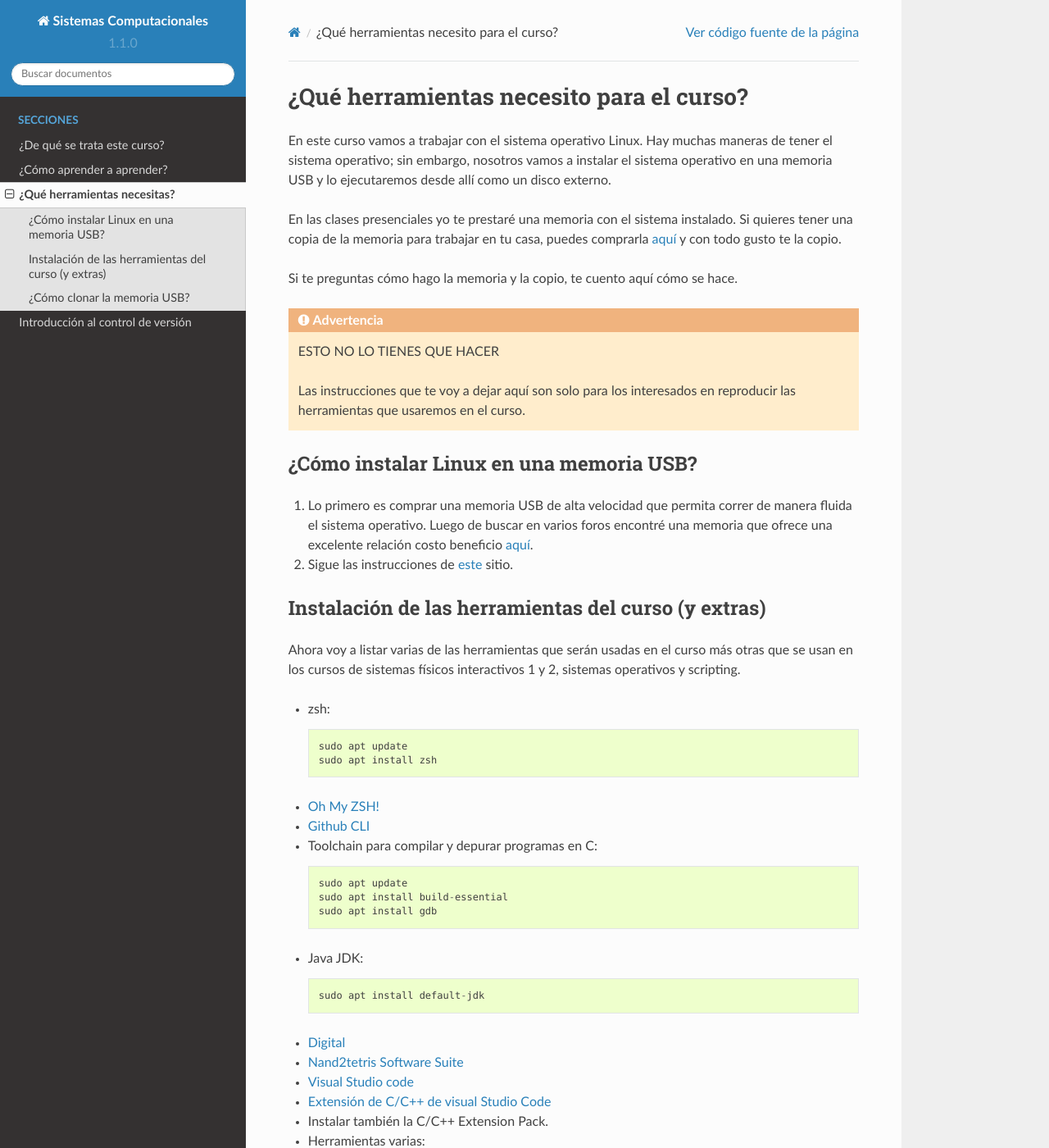
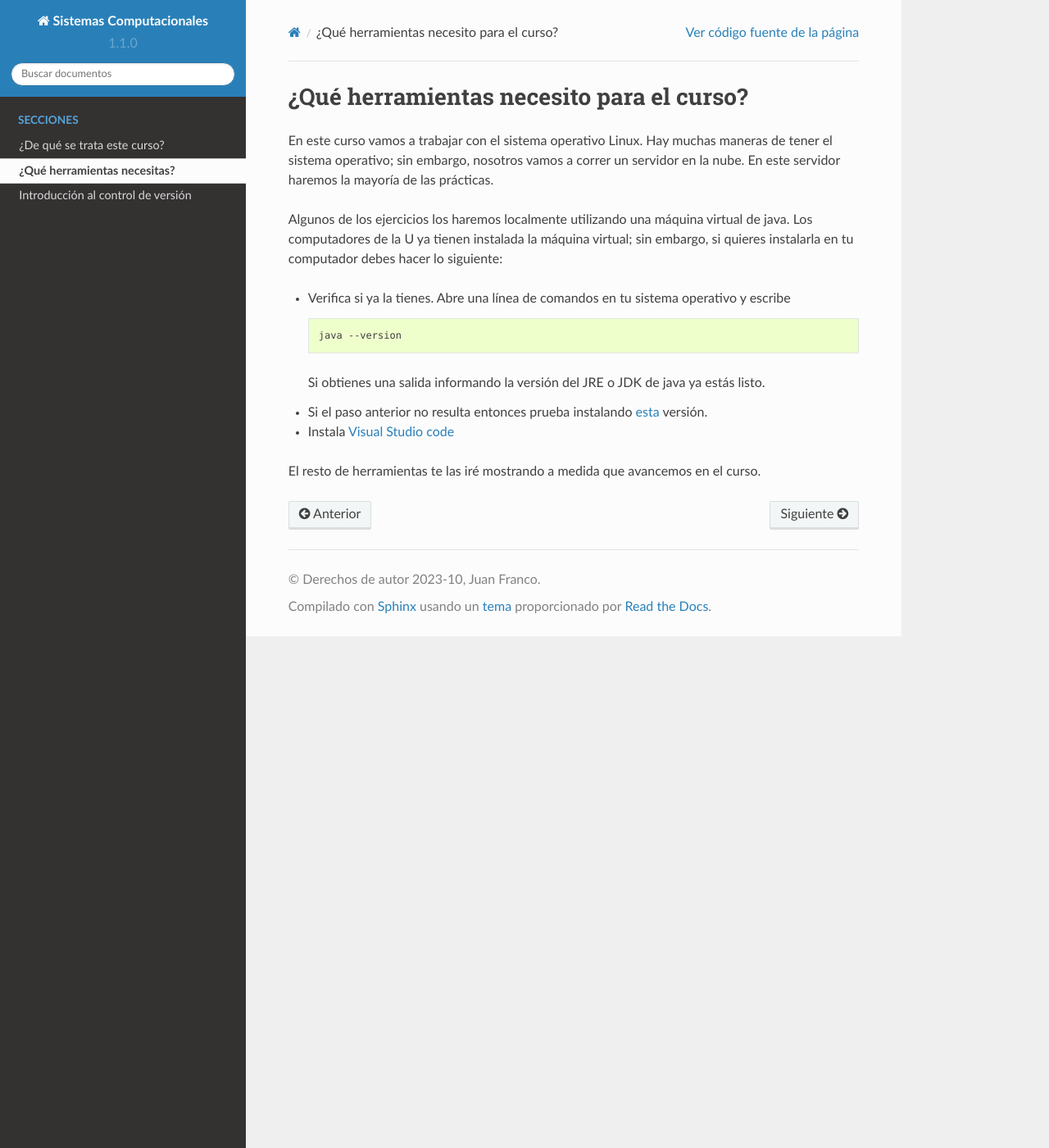
Before and after one commit to juanferfranco/SistemasComputacionales, a Sphinx documentation site: the page built from docs/_intro/tools.rst, in a window 1280 px wide and 1400 px high. Shown: the whole window at 82% size. Built offline with Sphinx 7.4.7 and the Read the Docs theme 2.0.0, drawn with Linux system fonts in a browser that asks for light colours; some of the changed text lies outside the part shown.

Commit message:
minor update

```diff
--- a/docs/_intro/tools.rst
+++ b/docs/_intro/tools.rst
@@ -2,105 +2,24 @@
 ==========================================
 
 En este curso vamos a trabajar con el sistema operativo Linux. Hay muchas maneras de
-tener el sistema operativo; sin embargo, nosotros vamos a instalar el sistema
-operativo en una memoria USB y lo ejecutaremos desde allí como un disco externo.
+tener el sistema operativo; sin embargo, nosotros vamos a correr un servidor
+en la nube. En este servidor haremos la mayoría de las prácticas.
 
-En las clases presenciales yo te prestaré una memoria con el sistema instalado. Si quieres
-tener una copia de la memoria para trabajar en tu casa, puedes comprarla
-`aquí <https://www.amazon.com/-/es/gp/product/B015CH1NAQ/ref=ppx_yo_dt_b_asin_title_o00_s00?ie=UTF8&th=1>`__
-y con todo gusto te la copio.
+Algunos de los ejercicios los haremos localmente utilizando una máquina virtual
+de java. Los computadores de la U ya tienen instalada la máquina virtual; sin embargo,
+si quieres instalarla en tu computador debes hacer lo siguiente:
 
-Si te preguntas cómo hago la memoria y la copio, te cuento aquí cómo se hace.
+* Verifica si ya la tienes. Abre una línea de comandos en tu sistema operativo y escribe
 
+  .. code-block:: bash
 
-.. warning:: ESTO NO LO TIENES QUE HACER
+      java --version
 
-   Las instrucciones que te voy a dejar aquí son solo para los interesados en reproducir las herramientas
-   que usaremos en el curso.
+  Si obtienes una salida informando la versión del JRE o JDK de java ya estás listo.
 
+* Si el paso anterior no resulta entonces prueba instalando
+  `esta <https://www.java.com/en/download/>`__ versión.
 
-¿Cómo instalar Linux en una memoria USB?
---------------------------------------------------
+* Instala `Visual Studio code <https://code.visualstudio.com/>`__
 
-#. Lo primero es comprar una memoria USB de alta velocidad que permita
-   correr de manera fluida el sistema operativo. Luego de buscar en varios foros
-   encontré una memoria que ofrece una excelente relación costo beneficio
-   `aquí <https://www.amazon.com/-/es/gp/product/B015CH1NAQ/ref=ppx_yo_dt_b_asin_title_o00_s00?ie=UTF8&th=1>`__.
-#. Sigue las instrucciones de `este <https://wiki.mattzab.com/pub/how-to-make-a-pop-os-persistent-live-usb>`__
-   sitio.
-
-Instalación de las herramientas del curso (y extras)
-------------------------------------------------------
-
-Ahora voy a listar varias de las herramientas que serán usadas en el curso más otras
-que se usan en los cursos de sistemas físicos interactivos 1 y 2, sistemas operativos y
-scripting.
-
-* zsh::
-
-   sudo apt update
-   sudo apt install zsh
-
-* `Oh My ZSH! <https://ohmyz.sh/>`__
-* `Github CLI <https://cli.github.com/>`__
-* Toolchain para compilar y depurar programas en C::
-
-      sudo apt update
-      sudo apt install build-essential
-      sudo apt install gdb
-
-* Java JDK::
-
-   sudo apt install default-jdk
-
-* `Digital <https://github.com/juanferfranco/SistemasComputacionales/tree/main/docs/_static/Digital.zip>`__
-* `Nand2tetris Software Suite <https://www.nand2tetris.org/software>`__
-* `Visual Studio code <https://code.visualstudio.com/>`__
-* `Extensión de C/C++ de visual Studio Code <https://marketplace.visualstudio.com/items?itemName=ms-vscode.cpptools>`__
-* Instalar también la C/C++ Extension Pack.
-* Herramientas varias::
-
-      sudo apt-get install git wget flex bison gperf python3 python3-venv cmake ninja-build ccache libffi-dev libssl-dev dfu-util libusb-1.0-0
-      sudo usermod -a -G dialout $USER
-      python3 -m pip install pyserial
-
-* `Arduino IDE 1.8.X <https://www.arduino.cc/en/software>`__
-* Instalación del `soporte para el ESP32 <https://docs.espressif.com/projects/arduino-esp32/en/latest/installing.html>`__
-  en el Arduino IDE
-* En la versión de popOS 22.04 aparece una nueva regla para el sistema braille que incluye entre sus reglas
-  en ``/usr/lib/udev/rules.d/85-brltty.rules`` soporte para un dispositivo basado en el chip FTDI que convierte
-  de USB a RS232. Este chip lo tienen varios sistemas de desarrollo de Arduino. Una solución simple a este problema
-  es comentar la regla que señala al chip, salvar el archivo 85-brltty.rules y reiniciar.
-* `Extensión Arduino <https://github.com/microsoft/vscode-arduino>`__ para Visual Studio Code. No olvidar
-  configurar el path donde está instalado el IDE de Arduino.
-* En visual studio code, en los settings, se recomienda deshabilitar el pegado del contenido del clipboard con el botón del medio del mouse:
-  ``'editor.selectionClipboard': false``
-* `ScriptCommunicator <https://sourceforge.net/projects/scriptcommunicator/>`__
-* `.NET sdk <https://docs.microsoft.com/en-us/dotnet/core/install/linux-ubuntu>`__
-* `Extensión para C# en visual studio <https://marketplace.visualstudio.com/items?itemName=ms-dotnettools.csharp>`__
-* `Mono <https://www.mono-project.com/download/stable/#download-lin-ubuntu>`__::
-
-   sudo apt install gnupg ca-certificates
-   sudo apt-key adv --keyserver hkp://keyserver.ubuntu.com:80 --recv-keys 3FA7E0328081BFF6A14DA29AA6A19B38D3D831EF
-   echo "deb https://download.mono-project.com/repo/ubuntu stable-focal main" | sudo tee /etc/apt/sources.list.d/mono-official-stable.list
-   sudo apt install mono-complete
-
-* Instalar una biblioteca necesaria para correr UnityHub y el editor de Unity::
-
-   wget "http://security.ubuntu.com/ubuntu/pool/main/o/openssl1.0/libssl1.0.0_1.0.2n-1ubuntu5.10_amd64.deb"
-   sudo dpkg -i libssl1.0.0_1.0.2n-1ubuntu5.10_amd64.deb
-
-* `Unity Hub <https://docs.unity3d.com/hub/manual/InstallHub.html#install-hub-linux>`__
-* Unity 2021 LTS
-* Crear una cuenta educativa en jetbrains y descargar Rider.
-* En Unity se debe configurar el editor para que abra los proyectos con Rider.
-
-¿Cómo clonar la memoria USB?
-------------------------------
-
-Los pasos para clonar la memoria USB los he tomado de
-`aquí <https://www.cyberciti.biz/faq/linux-copy-clone-usb-stick-including-partitions/>`__. El comando a usar es::
-
-   sudo dd if=/dev/sdX of=/dev/sdbY bs=4M status=progress
-
-sdX es la memoria FUENTE y sdY es la memoria destino.
+El resto de herramientas te las iré mostrando a medida que avancemos en el curso.
--- a/docs/index.rst
+++ b/docs/index.rst
@@ -9,15 +9,13 @@ Créditos y horas totales del curso: 2 créditos - 96 horas totales
 
 
 .. toctree::
-   :maxdepth: 3
+   :maxdepth: 1
    :caption: SECCIONES
 
    ¿De qué se trata este curso? <_intro/intro>
-   ¿Cómo aprender a aprender? <_intro/learning>
    ¿Qué herramientas necesitas? <_intro/tools>
    Introducción al control de versión <_intro/introGit>
 ..
-   Trabajo en equipo <_intro/gitWorkflow>
    Evaluación 1 <_intro/evalVersionControl>
    Unidad 1: Arquitectura del computador <_unidad1/unidad1>
    Unidad 2: De lenguaje de alto nivel a código ejecutable <_unidad2/unidad2>
```
Also changed, not shown: docs/_intro/intro.rst (+30 -25 lines).
